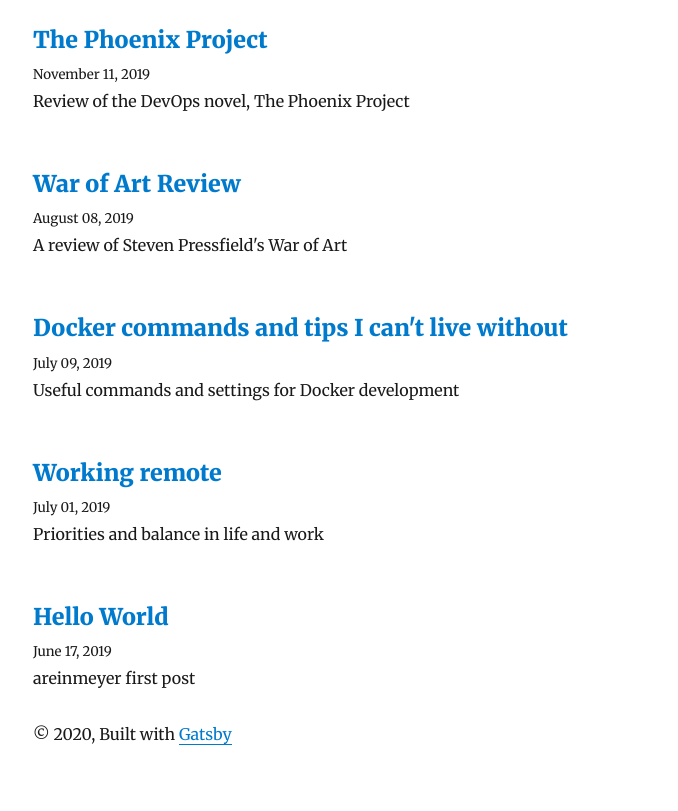
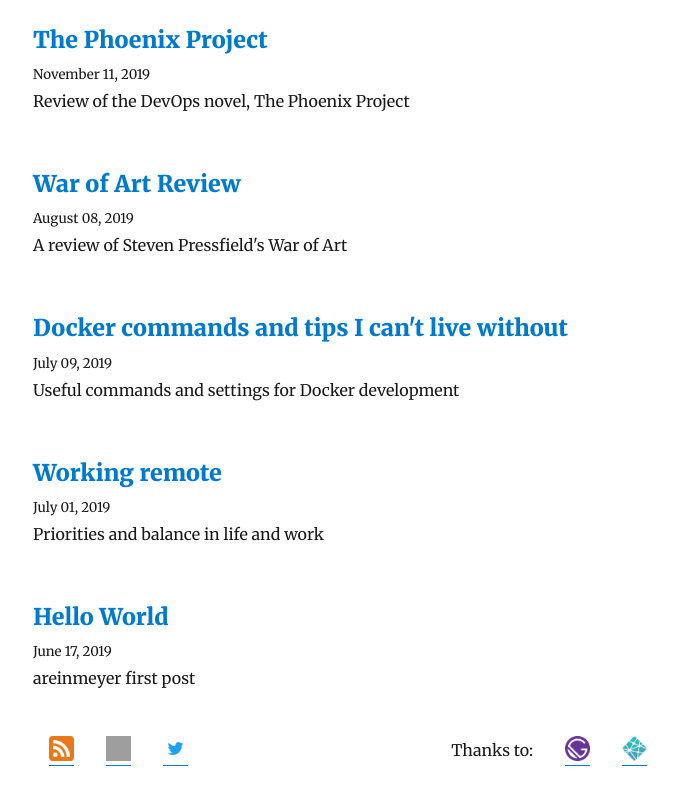
Before and after one commit to areinmeyer/areinmeyer-blog, a Gatsby site: page / in a window 1280 px wide. Shown: the part 859-1670 px from the top of the page, without its empty margins (292-970 px from the left). Before the commit the page ends 1649 px from the top, so only its background shows below. Built offline with nearby package versions, Linux system fonts and the light colour scheme; Gatsby itself is replaced by a stand-in of ours; some packages are replaced by stand-ins of ours; grey boxes are pictures that could not be loaded.

Commit message:
Add footer and social links

```diff
--- /dev/null
+++ b/src/components/Footer.js
@@ -0,0 +1,112 @@
+import React from "react"
+import { StaticQuery, graphql } from "gatsby"
+import Image from "gatsby-image"
+import config from "../../data/SiteConfig"
+
+function Footer() {
+  return (
+    <StaticQuery
+      query={footerQuery}
+      render={data => {
+        const { social } = data.site.siteMetadata
+        return (
+          <footer className="container">
+            <div className="container" id="footer_links">
+              <div className="footerItem">
+                <a href={config.siteRss} style={{ flexShrink: 1 }}>
+                  <Image
+                    fixed={data.rssIcon.childImageSharp.fixed}
+                    alt="RSS Feed"
+                  />
+                </a>
+              </div>
+              <div className="footerItem">
+                <a href="https://github.com/areinmeyer">
+                  <Image
+                    fixed={data.githubIcon.childImageSharp.fixed}
+                    alt="Github profile"
+                  />
+                </a>
+              </div>
+              <div className="footerItem">
+                <a href={social.twitter}>
+                  <Image
+                    fixed={data.twitterIcon.childImageSharp.fixed}
+                    alt="Github profile"
+                  />
+                </a>
+              </div>
+            </div>
+            <div className="container" id="footer_used">
+              <p className="footerItem">Thanks to:</p>
+              <div className="footerItem">
+                <a href="https://www.gatsbyjs.org">
+                  <Image
+                    fixed={data.gatsbyIcon.childImageSharp.fixed}
+                    alt="Built with Gatsby"
+                  />
+                </a>
+              </div>
+              <div className="footerItem">
+                <a href="https://www.netlify.com">
+                  <Image
+                    fixed={data.netlifyIcon.childImageSharp.fixed}
+                    alt="Hosted on Netlify"
+                  />
+                </a>
+              </div>
+            </div>
+          </footer>
+        )
+      }}
+    />
+  )
+}
+
+const footerQuery = graphql`
+  query FooterQuery {
+    gatsbyIcon: file(absolutePath: { regex: "/gatsby-icon.png/" }) {
+      childImageSharp {
+        fixed(width: 25, height: 25) {
+          ...GatsbyImageSharpFixed
+        }
+      }
+    }
+    githubIcon: file(absolutePath: { regex: "/Octocat.png/" }) {
+      childImageSharp {
+        fixed(width: 25, height: 25) {
+          ...GatsbyImageSharpFixed
+        }
+      }
+    }
+    netlifyIcon: file(absolutePath: { regex: "/netlify.png/" }) {
+      childImageSharp {
+        fixed(width: 25, height: 25) {
+          ...GatsbyImageSharpFixed
+        }
+      }
+    }
+    rssIcon: file(absolutePath: { regex: "/rss.png/" }) {
+      childImageSharp {
+        fixed(width: 25, height: 25) {
+          ...GatsbyImageSharpFixed
+        }
+      }
+    }
+    twitterIcon: file(absolutePath: { regex: "/Twitter_Logo_Blue.png/" }) {
+      childImageSharp {
+        fixed(width: 25, height: 25) {
+          ...GatsbyImageSharpFixed
+        }
+      }
+    }
+    site {
+      siteMetadata {
+        social {
+          twitter
+        }
+      }
+    }
+  }
+`
+export default Footer
--- a/src/components/layout.js
+++ b/src/components/layout.js
@@ -2,6 +2,7 @@ import React from "react"
 import { Link } from "gatsby"
 
 import { rhythm, scale } from "../utils/typography"
+import Footer from "./Footer"
 
 class Layout extends React.Component {
   render() {
@@ -62,11 +63,7 @@ class Layout extends React.Component {
       >
         <header>{header}</header>
         <main>{children}</main>
-        <footer>
-          © {new Date().getFullYear()}, Built with
-          {` `}
-          <a href="https://www.gatsbyjs.org">Gatsby</a>
-        </footer>
+        <Footer />
       </div>
     )
   }
--- a/src/utils/global.css
+++ b/src/utils/global.css
@@ -98,3 +98,13 @@
     float: left;
     min-width: 100%;
   }
+
+  .container {
+    display:flex;
+    justify-content: space-between;
+    align-items:flex-start;
+  }
+
+  .footerItem {
+    padding:1rem
+  }
```
Also changed, not shown: content/assets/Twitter_Logo_Blue.png (added), content/assets/netlify.png (added), content/assets/rss.png (added), 1 other file.
